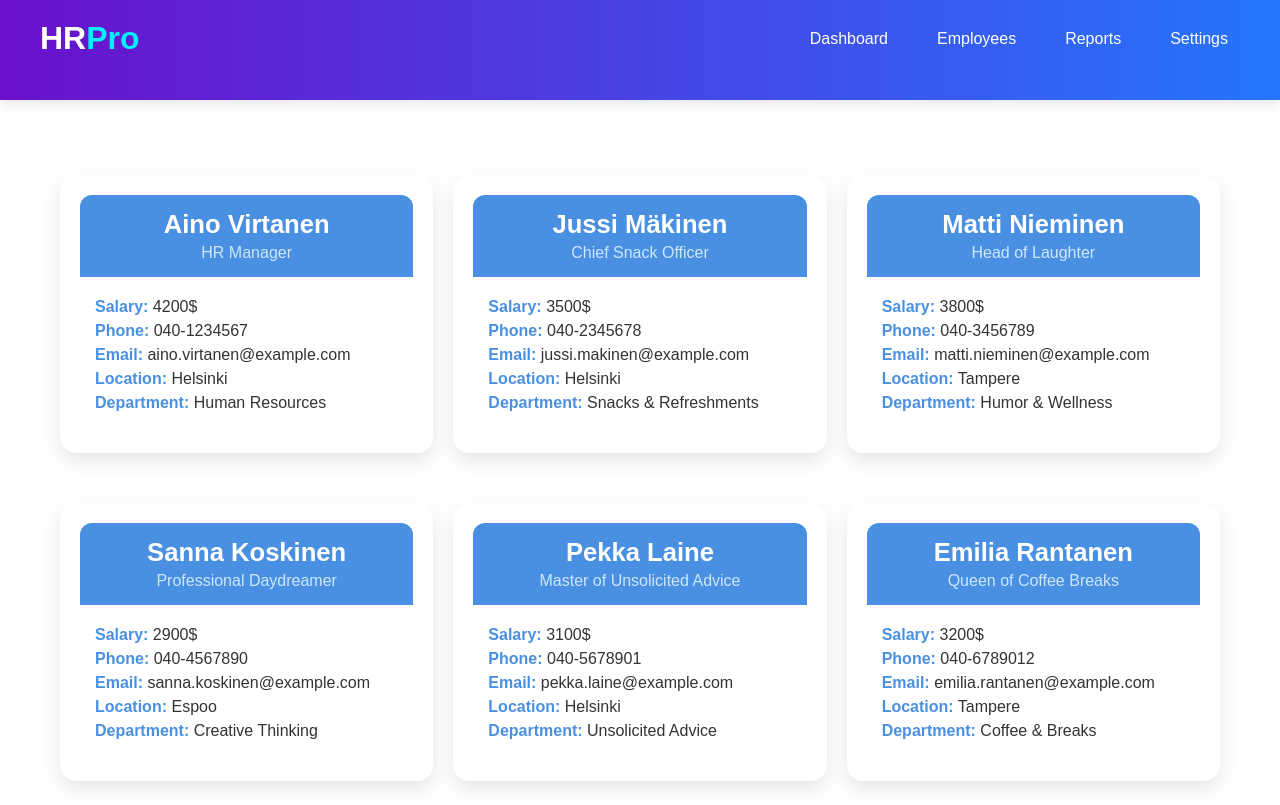
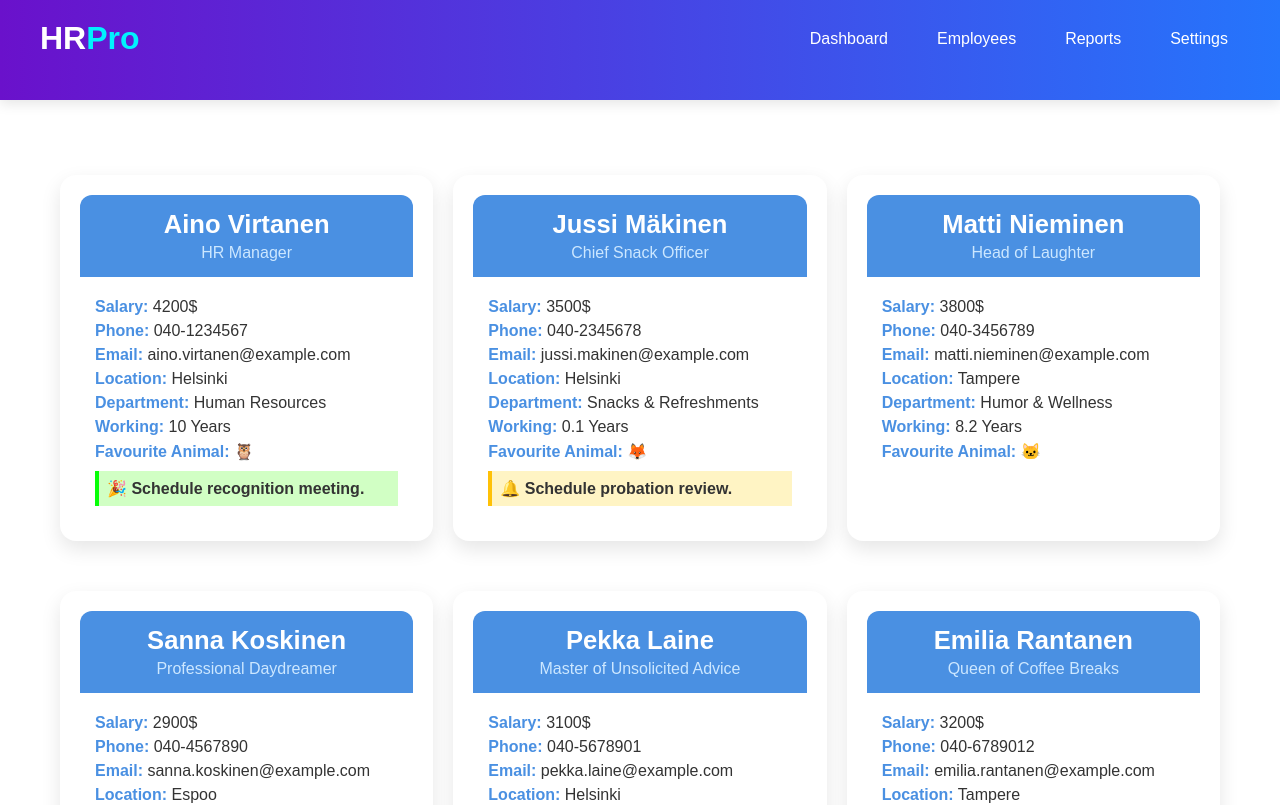
Before and after one commit to Mahabub-Hasan-Bayzid/Project_03_hrApp, a React (Vite) app: page / in a window 1280 px wide. Shown: the top 805 px of the page. Built offline with nearby package versions, Linux system fonts and the light colour scheme.

Commit message:
Completed Step 2 Features

```diff
--- a/src/data/employee.js
+++ b/src/data/employee.js
@@ -1,5 +1,4 @@
-
-   export const employees = [
+export const employees = [
         {
           id: 1,
           name: "Aino Virtanen",
@@ -8,7 +7,7 @@
           phone: "040-1234567",
           email: "aino.virtanen@example.com",
           animal: "Owl",
-          startDate: "2018-04-01",
+          startDate: "2015-5-1",
           location: "Helsinki",
           department: "Human Resources",
           skills: ["Recruiting", "Communication", "Employee Relations"]
@@ -20,8 +19,8 @@
           salary: 3500,
           phone: "040-2345678",
           email: "jussi.makinen@example.com",
-          animal: "Penguin",
-          startDate: "2020-06-12",
+          animal: "Fox",
+          startDate: "2025-06-12",
           location: "Helsinki",
           department: "Snacks & Refreshments",
           skills: ["Snack Procurement", "Caffeine Enthusiast", "Napping"]
@@ -33,8 +32,8 @@
           salary: 3800,
           phone: "040-3456789",
           email: "matti.nieminen@example.com",
-          animal: "Sloth",
-          startDate: "2019-09-10",
+          animal: "Cat",
+          startDate: "2017-02-22",
           location: "Tampere",
           department: "Humor & Wellness",
           skills: ["Dad Jokes", "Impersonations", "Making Meetings Fun"]
@@ -46,8 +45,8 @@
           salary: 2900,
           phone: "040-4567890",
           email: "sanna.koskinen@example.com",
-          animal: "Koala",
-          startDate: "2017-02-22",
+          animal: "Bear",
+          startDate: "2025-9-10",
           location: "Espoo",
           department: "Creative Thinking",
           skills: ["Lost in Thought", "Visionary", "Inspiration"]
@@ -59,7 +58,7 @@
           salary: 3100,
           phone: "040-5678901",
           email: "pekka.laine@example.com",
-          animal: "Cheetah",
+          animal: "Dog",
           startDate: "2016-11-05",
           location: "Helsinki",
           department: "Unsolicited Advice",
@@ -85,7 +84,7 @@
           salary: 3300,
           phone: "040-7890123",
           email: "lauri.hamalainen@example.com",
-          animal: "Chameleon",
+          animal: "Lion",
           startDate: "2021-01-09",
           location: "Oulu",
           department: "Office Supplies",
@@ -98,8 +97,8 @@
           salary: 2700,
           phone: "040-8901234",
           email: "kaisa.jarvinen@example.com",
-          animal: "Fox",
-          startDate: "2018-07-23",
+          animal: "Eagle",
+          startDate: "2025-07-23",
           location: "Lahti",
           department: "Strategy & Puzzle Solving",
           skills: ["Problem Solving", "Puzzle Master", "Strategic Thinking"]
@@ -111,8 +110,8 @@
           salary: 2800,
           phone: "040-9012345",
           email: "henrietta.salminen@example.com",
-          animal: "Giraffe",
-          startDate: "2019-04-17",
+          animal: "Horse",
+          startDate: "2020-04-17",
           location: "Vantaa",
           department: "Emoji & Text Communication",
           skills: ["🦄", "💻", "🎉"]
--- a/src/pages/person/Person.css
+++ b/src/pages/person/Person.css
@@ -46,3 +46,24 @@
 .person-body strong {
   color: #4A90E2;
 }
+
+.reminder {
+  margin-top: 10px;
+  padding: 8px;
+  background-color: #fff4c4;
+  border-left: 4px solid #ffc107;
+  font-weight: bold;
+  display: flex;
+  align-items: center;
+  gap: 8px;
+}
+.recognition {
+  margin-top: 10px;
+  padding: 8px;
+  background-color: #d1ffc4;
+  border-left: 4px solid #07ff07;
+  font-weight: bold;
+  display: flex;
+  align-items: center;
+  gap: 8px;
+}
--- a/src/pages/person/PersonCard.jsx
+++ b/src/pages/person/PersonCard.jsx
@@ -1,7 +1,29 @@
 import React from 'react';
 import './Person.css';
 
-const Person = ({ name, title, salary, phone, email, location, department }) => {
+const Person = ({ name, title, salary, phone, email, location, department, startDate,animal }) => {
+  const d1 = new Date(2025, 4, 3);
+  const d2 = new Date(startDate);
+  const dCalc = Math.abs((d1 - d2) / 31556952000);
+  const diff = Math.round(10 * dCalc) / 10;
+
+  const showRecognition = diff >= 5 && diff % 5 === 0;
+  const showProbation = (d1 - d2) / (1000 * 60 * 60 * 24) < 183;
+
+  const animalEmojis = {
+    Owl: "🦉",
+    Fox: "🦊",
+    Cat: "🐱",
+    Bear: "🐻",
+    Dog: "🐶",
+    Rabbit: "🐰",
+    Lion: "🦁",
+    Eagle: "🦅",
+    Horse: "🐴",
+    Panda: "🐼"
+  };
+
+  const emoji = animalEmojis[animal];
   return (
     <div className="person-card">
       <div className="person-card-header">
@@ -14,6 +36,18 @@ const Person = ({ name, title, salary, phone, email, location, department }) =>
         <p><strong>Email:</strong> {email}</p>
         <p><strong>Location:</strong> {location}</p>
         <p><strong>Department:</strong> {department}</p>
+        <p><strong>Working:</strong> {diff} Years</p>
+        <p><strong>Favourite Animal:</strong> {emoji}</p>
+        {showRecognition && (
+          <div className="recognition">
+            🎉 Schedule recognition meeting.
+          </div>
+        )}
+        {showProbation && (
+          <div className="reminder">
+            🔔 Schedule probation review.
+          </div>
+        )}
       </div>
     </div>
   );
--- a/src/pages/person/PersonList.jsx
+++ b/src/pages/person/PersonList.jsx
@@ -21,6 +21,8 @@ const PersonList = () => {
               email={employee.email}
               location={employee.location}
               department={employee.department}
+              animal={employee.animal}
+              startDate={employee.startDate}
             />
           ))}
         </main>
```
